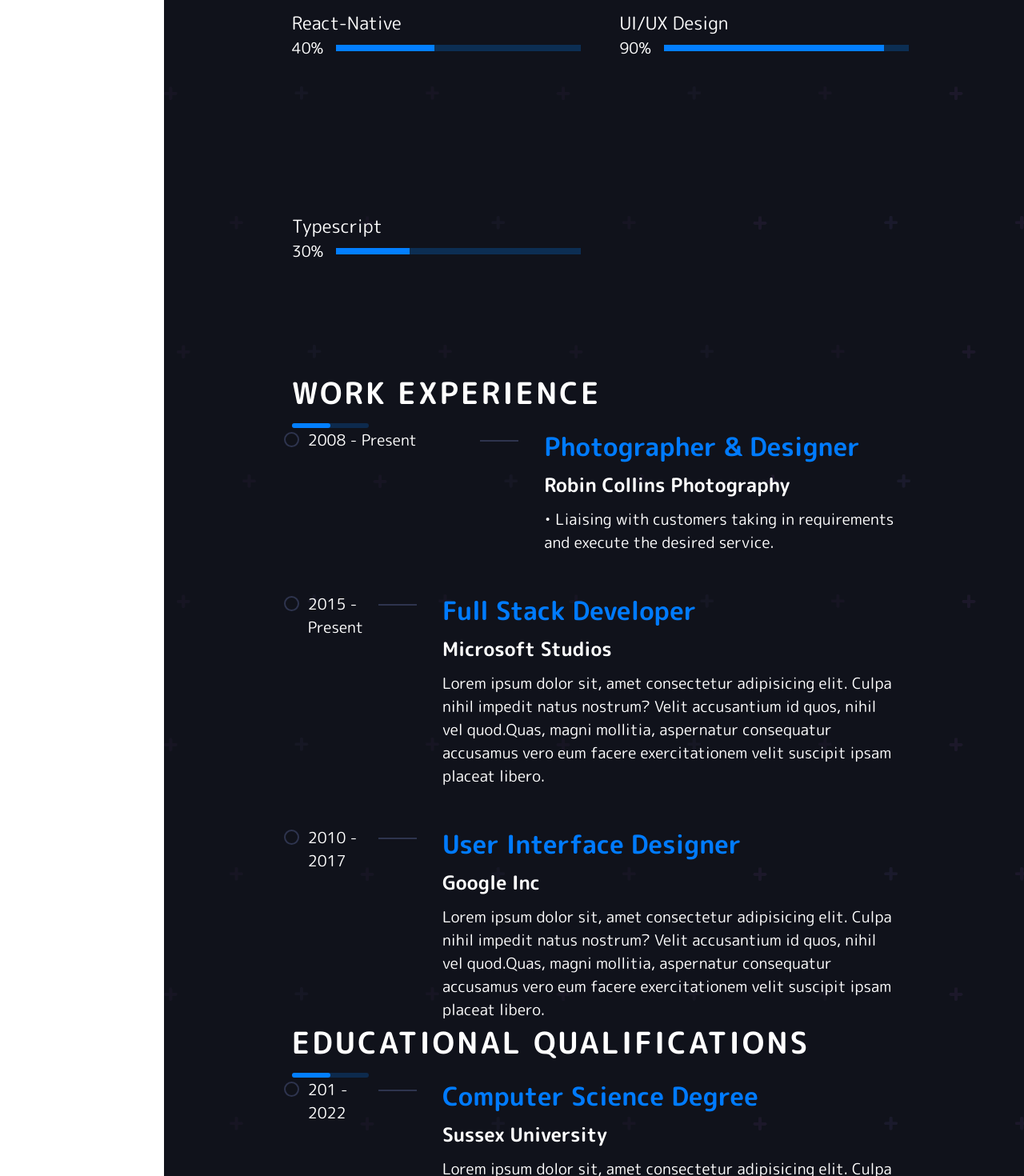
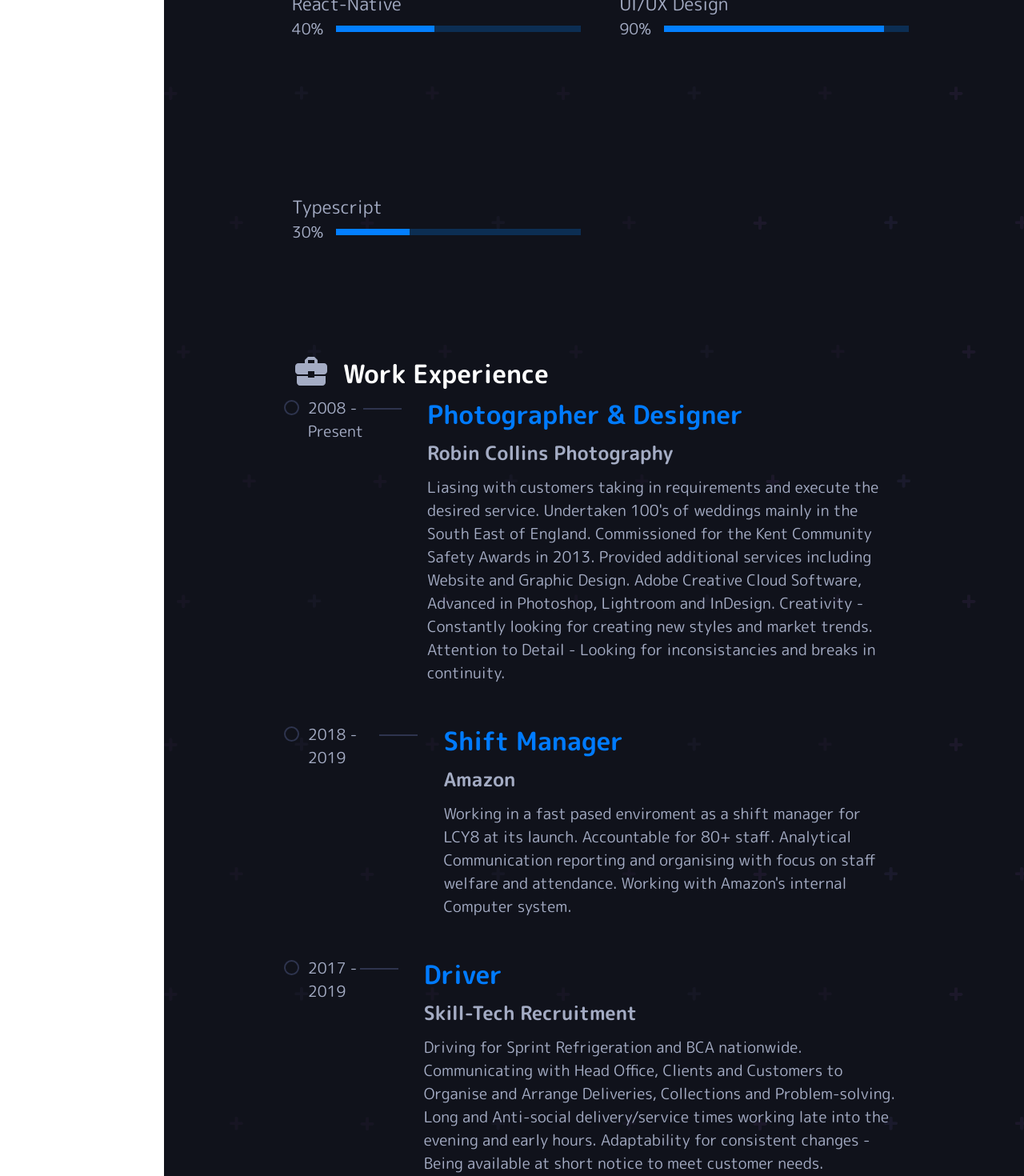
Before and after one commit to RogueAngelfire/robin-resume, a React (Create React App) app: page /resume in a window 1280 px wide. Shown: the part 1330-2800 px from the top of the page at 80% size. Built offline with nearby package versions, Linux system fonts and the light colour scheme.

Commit message:
Added correct text to home resume and about me added small title page

```diff
--- /dev/null
+++ b/src/Components/SmallTitle.js
@@ -0,0 +1,28 @@
+import React from 'react'
+import styled from 'styled-components'
+
+function SmallTitle({icon, title}) {
+    return (
+        <SmallTitleStyled >
+            <p>{icon}</p>
+            <h3>{title}</h3>
+        </SmallTitleStyled >
+    )
+}
+
+const SmallTitleStyled = styled.div`
+    display: flex;
+    align-items: center;
+    p{
+        padding-right: 1rem;
+        svg{
+            font-size: 3rem;
+        }
+    }
+    h3{
+        color: var(--white-color);
+        font-size: 2rem;
+    }
+`;
+
+export default SmallTitle
--- a/src/pages/HomePage.js
+++ b/src/pages/HomePage.js
@@ -1,7 +1,7 @@
 import React from 'react';
 import {faLinkedin} from '@fortawesome/free-brands-svg-icons';
 import {faGithub} from '@fortawesome/free-brands-svg-icons';
-import {faYoutube} from '@fortawesome/free-brands-svg-icons'; // find alternative
+import {faYoutube} from '@fortawesome/free-brands-svg-icons';
 import { FontAwesomeIcon } from '@fortawesome/react-fontawesome';
 // import {A} from 'react-router-dom';
 
@@ -10,12 +10,16 @@ function HomePage() {
     <div className="HomePage">
       <header className="hero">
         <h1 className="hero-text">
-          Hi, I am
+          Welcom, I am
           <span> Robin</span>
         </h1>
         <p className="h-sub-text">
-          Add Wording here - That is for resume approximately thirty words maybe an
-          introduction possibly from current CV - highlighting transfereable skills.
+        Full Stack Developer with particular proficiency in the Front-End.
+        In early 2021 I qualified with a Diploma in Software Development from Code Institute.
+        I am currently looking to secure a Junior Front-End Developer position to use and further
+        develop my ability with HTML, CSS and Bootstrap in a practical and fast-paced environment.
+        My career goal is to assume a role that allows me to further develop my programming skills
+        with a reputable focused organisation.
         </p>
         <div className="icons">
           <a href="https://www.linkedin.com/in/robin-collins-5a785421/" target="_blank" rel="noreferrer" className="icon-holder">
--- a/src/pages/ResumePage.js
+++ b/src/pages/ResumePage.js
@@ -2,13 +2,17 @@ import React from 'react';
 import Title from '../Components/Title';
 import SkillsSection from "../Components/SkillsSection";
 import ResumeItem from '../Components/ResumeItem';
-import { faFacebook } from '@fortawesome/free-brands-svg-icons';
+import SmallTitle from '../Components/SmallTitle';
+import BusinessCenterIcon from '@material-ui/icons/BusinessCenter';
+import SchoolIcon from '@material-ui/icons/School';
 
 function ResumePage() {
+    const briefcase = <BusinessCenterIcon />
+    const school = <SchoolIcon />
   return (
     <div className="ResumePage">
       <Title title={'Resume'} span={'Resume'} />
-      <Title title={'My Skills'} span={'My Skills'} />
+      <SmallTitle title={'My Skills'} span={'My Skills'} />
       <div className="skillsContainer">
       <SkillsSection skill={'HTML5'} progress={'90%'} width={'90%'} />
                 <SkillsSection skill={'CSS3'} progress={'90%'} width={'90%'} />
@@ -24,49 +28,49 @@ function ResumePage() {
             </div>
 
                 <div className="title">
-                    <Title icon={faFacebook} title={'Work Experience'} />
+                    <SmallTitle icon={briefcase} title={'Work Experience'} />
                 </div>
                 <div className="resume-content">
                     <ResumeItem
                         year={'2008 - Present'}
                         title={'Photographer & Designer'}
                         subTitle={'Robin Collins Photography'}
-                        text={`• Liaising with customers taking in requirements and execute the desired service.`}
+                        text={`Liasing with customers taking in requirements and execute the desired service. Undertaken 100's of weddings mainly in the South East of England. Commissioned for the Kent Community Safety Awards in 2013. Provided additional services including Website and Graphic Design. Adobe Creative Cloud Software, Advanced in Photoshop, Lightroom and InDesign. Creativity - Constantly looking for creating new styles and market trends. Attention to Detail - Looking for inconsistancies and breaks in continuity.`}
                     />
                     <ResumeItem
-                        year={'2015 - Present'}
-                        title={'Full Stack Developer'}
-                        subTitle={'Microsoft Studios'}
-                        text={'Lorem ipsum dolor sit, amet consectetur adipisicing elit. Culpa nihil impedit natus nostrum? Velit accusantium id quos, nihil vel quod.Quas, magni mollitia, aspernatur consequatur accusamus vero eum facere exercitationem velit suscipit ipsam placeat libero. '}
+                        year={'2018 - 2019'}
+                        title={'Shift Manager'}
+                        subTitle={'Amazon'}
+                        text={`Working in a fast pased enviroment as a shift manager for LCY8 at its launch. Accountable for 80+ staff. Analytical Communication reporting and organising with focus on staff welfare and attendance. Working with Amazon's internal Computer system.`}
                     />
                     <ResumeItem
-                        year={'2010 - 2017'}
-                        title={'User Interface Designer'}
-                        subTitle={'Google Inc'}
-                        text={'Lorem ipsum dolor sit, amet consectetur adipisicing elit. Culpa nihil impedit natus nostrum? Velit accusantium id quos, nihil vel quod.Quas, magni mollitia, aspernatur consequatur accusamus vero eum facere exercitationem velit suscipit ipsam placeat libero. '}
+                        year={'2017 - 2019'}
+                        title={'Driver'}
+                        subTitle={'Skill-Tech Recruitment'}
+                        text={`Driving for Sprint Refrigeration and BCA nationwide. Communicating with Head Office, Clients and Customers to Organise and Arrange Deliveries, Collections and Problem-solving. Long and Anti-social delivery/service times working late into the evening and early hours. Adaptability for consistent changes - Being available at short notice to meet customer needs.`}
                     />
                 </div>
                 <div className="title">
-                    <Title icon={faFacebook} title={'Educational Qualifications'} />
+                    <SmallTitle icon={school} title={'Education'} />
                 </div>
                 <div className="resume-content ">
                     <ResumeItem
-                        year={'201 - 2022'}
-                        title={'Computer Science Degree'}
-                        subTitle={'Sussex University'}
-                        text={'Lorem ipsum dolor sit, amet consectetur adipisicing elit. Culpa nihil impedit natus nostrum? Velit accusantium id quos, nihil vel quod.Quas, magni mollitia, aspernatur consequatur accusamus vero eum facere exercitationem velit suscipit ipsam placeat libero. '}
+                        year={'2019 - 2021'}
+                        title={'Full Stack Software Developer'}
+                        subTitle={'The Code Institute'}
+                        text={`Diploma in Software Development. Accredited by the University of Napier, Edinburgh.`}
                     />
                     <ResumeItem
-                        year={'2015 - 2017'}
-                        title={'A - Levels'}
-                        subTitle={'Church Hill High'}
-                        text={'Lorem ipsum dolor sit, amet consectetur adipisicing elit. Culpa nihil impedit natus nostrum? Velit accusantium id quos, nihil vel quod.Quas, magni mollitia, aspernatur consequatur accusamus vero eum facere exercitationem velit suscipit ipsam placeat libero. '}
+                        year={'1997 - 1999'}
+                        title={'HND Television & Video Production Technology'}
+                        subTitle={'Greenwich University Campas - West Kent College'}
+                        text={`From Script to Screen producing Documentaries. My final assingment was a Documentary called 'Save our Seas' featuring the enviromental group 'Surfers Against Sewage'`}
                     />
                     <ResumeItem
-                        year={'2015 - 2017'}
-                        title={'High School Graduation'}
-                        subTitle={'ABC School'}
-                        text={'Lorem ipsum dolor sit, amet consectetur adipisicing elit. Culpa nihil impedit natus nostrum? Velit accusantium id quos, nihil vel quod.Quas, magni mollitia, aspernatur consequatur accusamus vero eum facere exercitationem velit suscipit ipsam placeat libero. '}
+                        year={'1994 - 1999'}
+                        title={'Btec National Diploma in Media Arts Technology'}
+                        subTitle={'West Kent College'}
+                        text={`Film, Televison, Editing, Scripts, Photography, Graphic Design, Computer Graphics, Computer Studies, Light and Sound, Radio and more linked to Media Design.`}
                     />
                 </div>
 
--- a/src/styles/_resume.scss
+++ b/src/styles/_resume.scss
@@ -1,3 +1,3 @@
-.ResumePage{
-  color: white;
+.title{
+
 }
```
